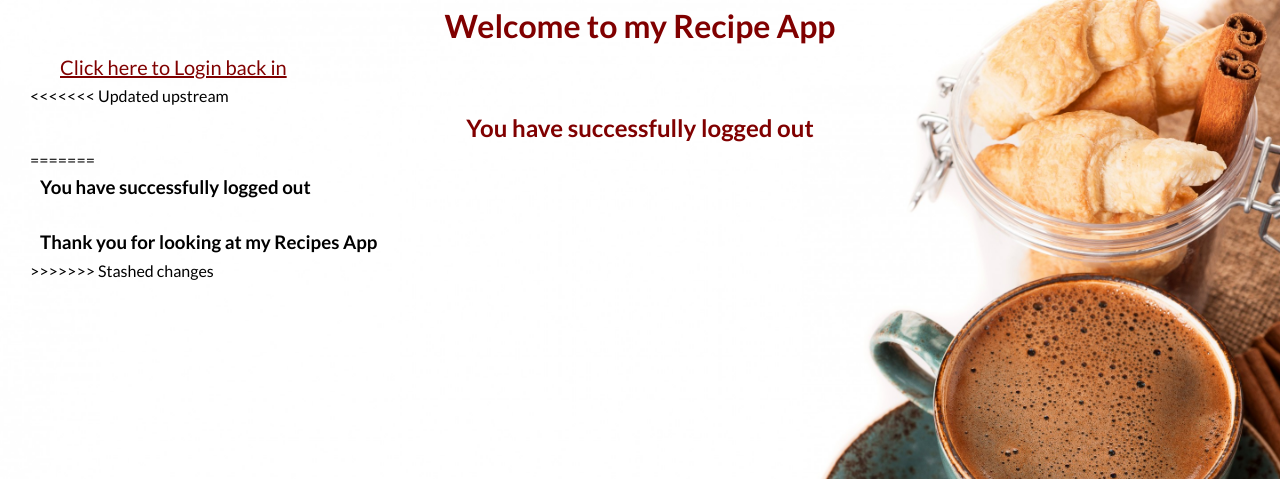
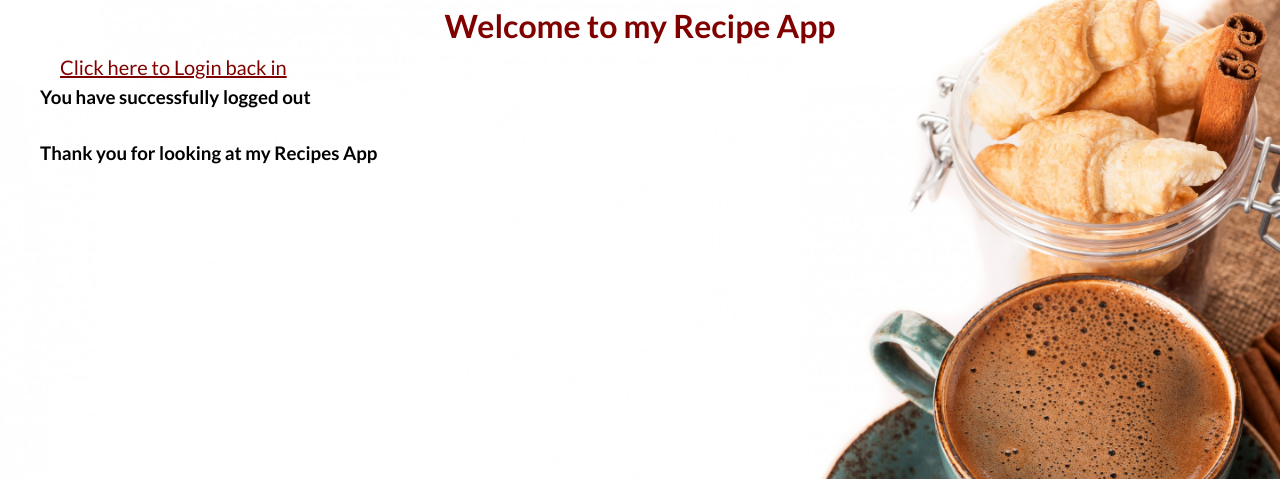
Before and after one commit to Andrew0T/recipe_app, a Django app: template src/templates/auth/success.html in a window 1280 px wide. Shown: the top 479 px of the page. Run offline with Django 3.2, Linux system fonts and the light colour scheme; the template is opened without the code that fills it, so the values that code supplies are empty.

Commit message:
Create spiced_minced_meat_and_vegetable _potato_top_pie.jpg

```diff
--- a/src/templates/auth/success.html
+++ b/src/templates/auth/success.html
@@ -24,13 +24,9 @@
           <a href="{% url 'recipes:list' %}" class="login__btn">Click here to Login back in</a>
         </div>
       </nav>
-<<<<<<< Updated upstream
-      <h2>You have successfully logged out</h2>
-=======
       <h3>You have successfully logged out</h3>
       <br>
       <h3>Thank you for looking at my Recipes App</h3>
->>>>>>> Stashed changes
     </header>
   </body>
 </html>
```
Also changed, not shown: src/media/recipes/spiced_minced_meat_and_vegetable__potato_top_pie.jpg (added).
